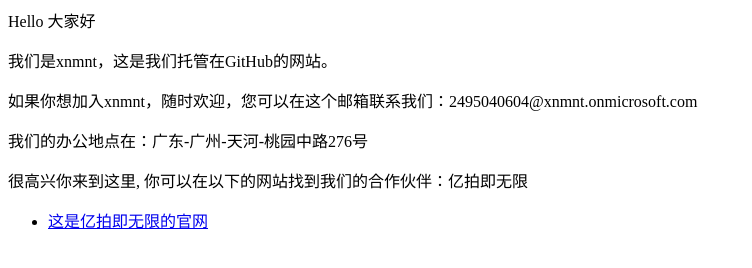
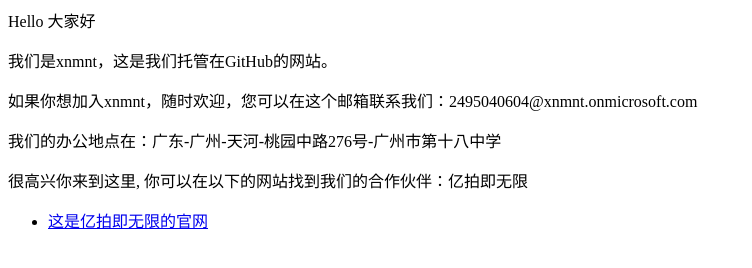
Before and after one commit to xnmnt/xnmnt.github.io, a plain HTML site: page index.html in a window 1280 px wide. Shown: the whole page, without its empty margins (0-752 px from the left). Drawn offline with Linux system fonts and the light colour scheme.

Commit message:
Update index.html

```diff
--- a/index.html
+++ b/index.html
@@ -1,7 +1,7 @@
 <p>Hello 大家好</p>
 <p>我们是xnmnt，这是我们托管在GitHub的网站。 </p>
 <p>如果你想加入xnmnt，随时欢迎，您可以在这个邮箱联系我们：2495040604@xnmnt.onmicrosoft.com</p>
-<p>我们的办公地点在：广东-广州-天河-桃园中路276号
+<p>我们的办公地点在：广东-广州-天河-桃园中路276号-广州市第十八中学
 <p>很高兴你来到这里, 你可以在以下的网站找到我们的合作伙伴：亿拍即无限</p>
 
 <ul>
```
